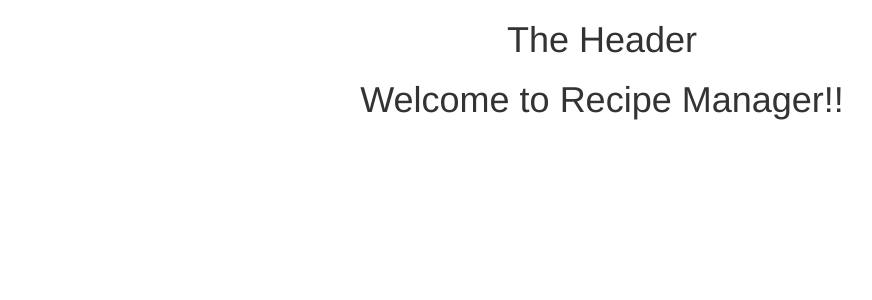
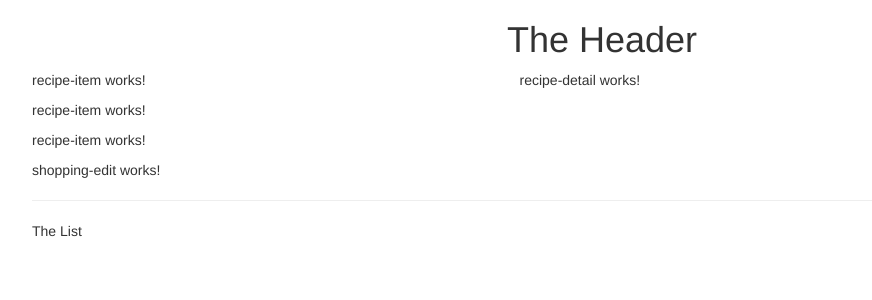
Before and after one commit to engrmnaveed-zz/ng-2-recipe-management-app, an Angular app: page / in a window 1280 px wide. Shown: the top 300 px of the page, without its empty margins (38-910 px from the left). Built offline with nearby package versions, Linux system fonts and the light colour scheme.

Commit message:
Added the columns and rows devision of application layout.

```diff
--- a/src/app/app.component.html
+++ b/src/app/app.component.html
@@ -1,6 +1,9 @@
 <app-header></app-header>
-<div class="text-center">
-  <h1>
-    Welcome to {{title}}!!
-  </h1>
+<div class="container">
+  <div class="row">
+    <div class="col-md-12">
+      <app-recipes></app-recipes>
+      <app-shopping-list></app-shopping-list>
+    </div>
+  </div>
 </div>
--- a/src/app/recipes/recipe-list/recipe-list.component.html
+++ b/src/app/recipes/recipe-list/recipe-list.component.html
@@ -1,3 +1,3 @@
-<p>
-  recipe-list works!
-</p>
+<app-recipe-item></app-recipe-item>
+<app-recipe-item></app-recipe-item>
+<app-recipe-item></app-recipe-item>
--- a/src/app/recipes/recipes.component.html
+++ b/src/app/recipes/recipes.component.html
@@ -1,3 +1,8 @@
-<p>
-  recipes works!
-</p>
+<div class="row">
+  <div class="col-md-5">
+    <app-recipe-list></app-recipe-list>
+  </div>
+  <div class="col-md-7">
+    <app-recipe-detail></app-recipe-detail>
+  </div>
+</div>
--- a/src/app/shopping-list/shopping-list.component.html
+++ b/src/app/shopping-list/shopping-list.component.html
@@ -1,3 +1,7 @@
-<p>
-  shopping-list works!
-</p>
+<div class="row">
+  <div class="col-xs-10">
+    <app-shopping-edit></app-shopping-edit>
+    <hr>
+    <p>The List</p>
+  </div>
+</div>
```
